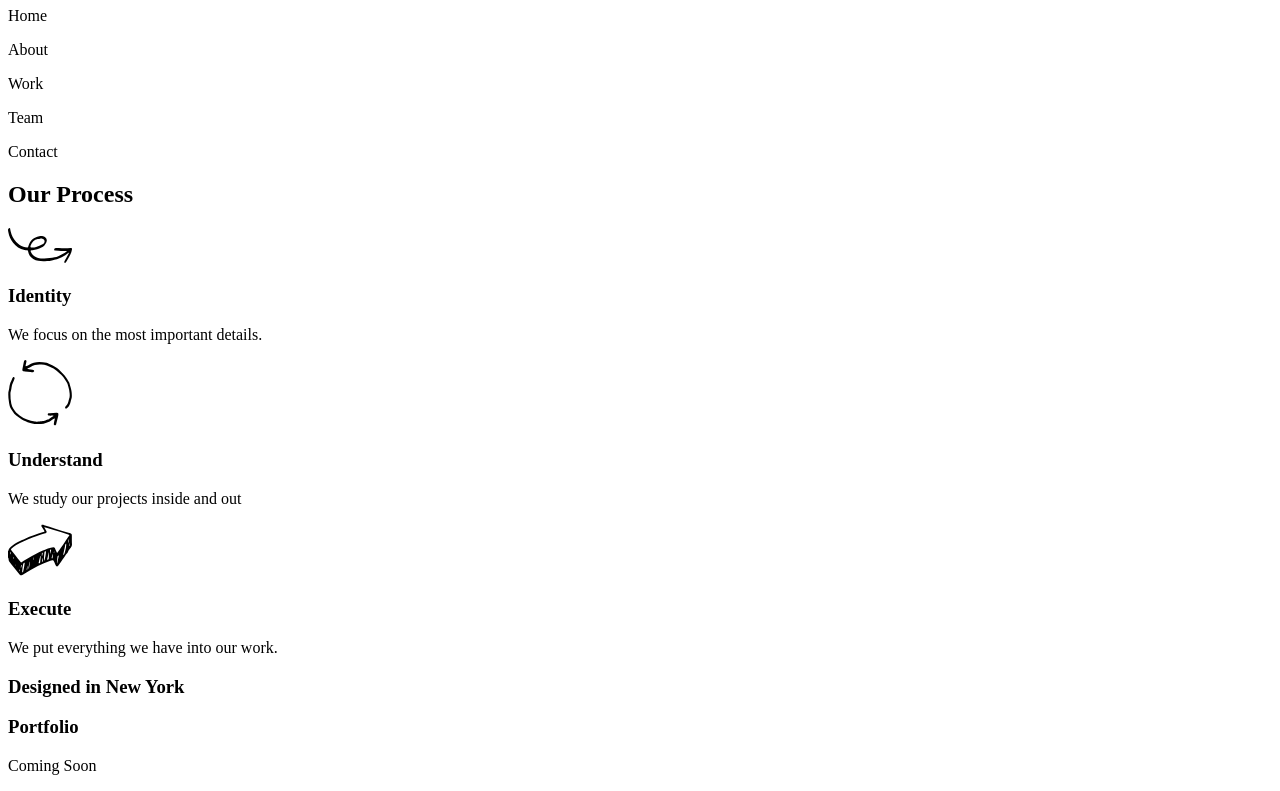
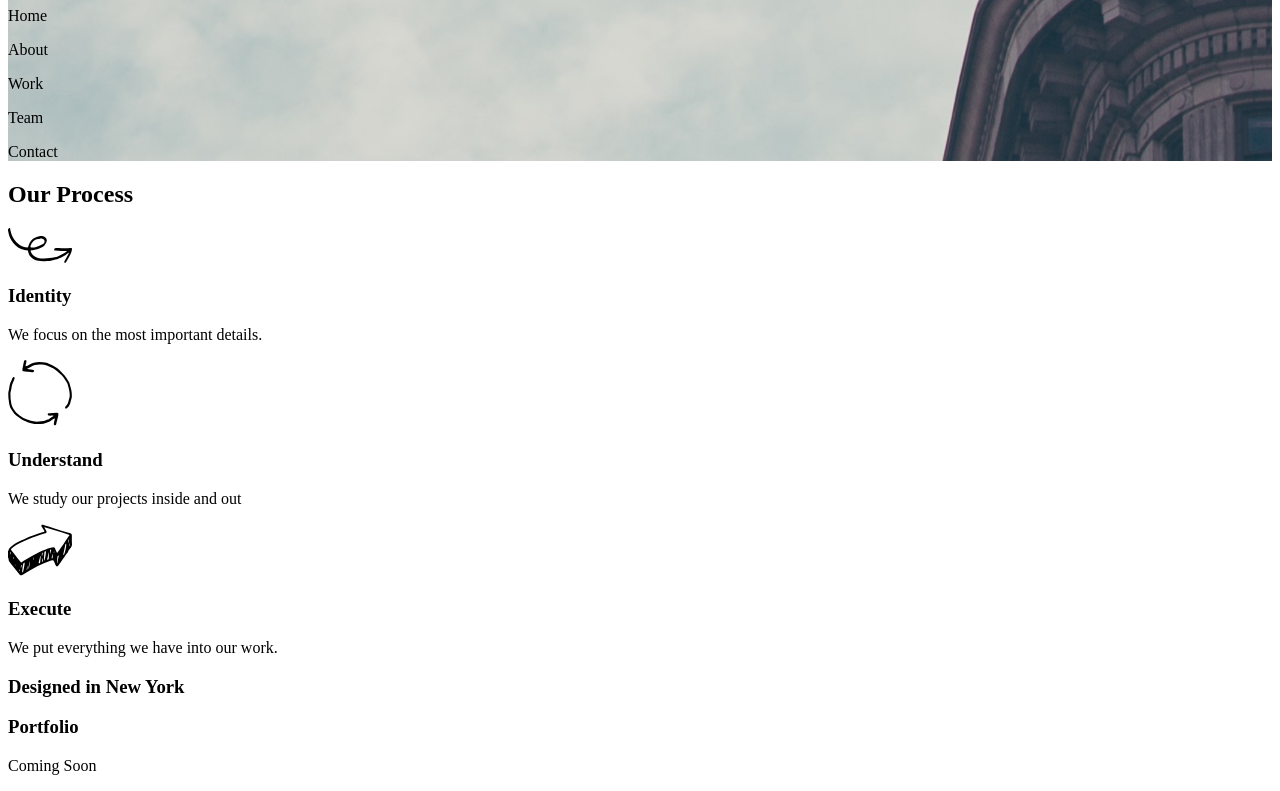
Before and after one commit to johnrobertmcbride/broadway, a plain HTML site: page index.html in a window 1280 px wide. Shown: the part 73-864 px from the top of the page. Drawn offline with Linux system fonts and the light colour scheme.

Commit message:
Add background image to landing section

```diff
--- a/index.html
+++ b/index.html
@@ -9,12 +9,14 @@
 
     <!--Landing Section-->
 
+    <div class="landing">
       <h1>Broadway Design</h1>
       <p>Home</p>
       <p>About</p>
       <p>Work</p>
       <p>Team</p>
       <p>Contact</p>
+    </div>
 
     <!-- Our Process Section -->
 
--- a/resources/css/style.css
+++ b/resources/css/style.css
@@ -0,0 +1,3 @@
+.landing {
+  background-image: url("../images/the-flatiron-building.png")
+}
```
Lines whose indentation alone changed are shown as unchanged.
